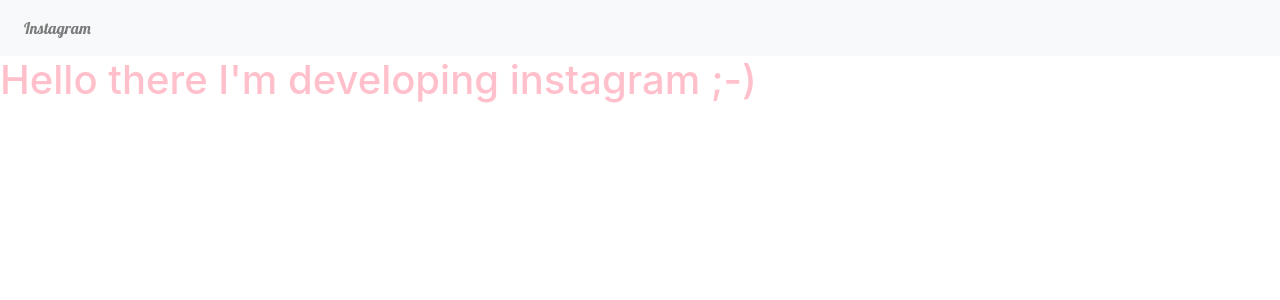
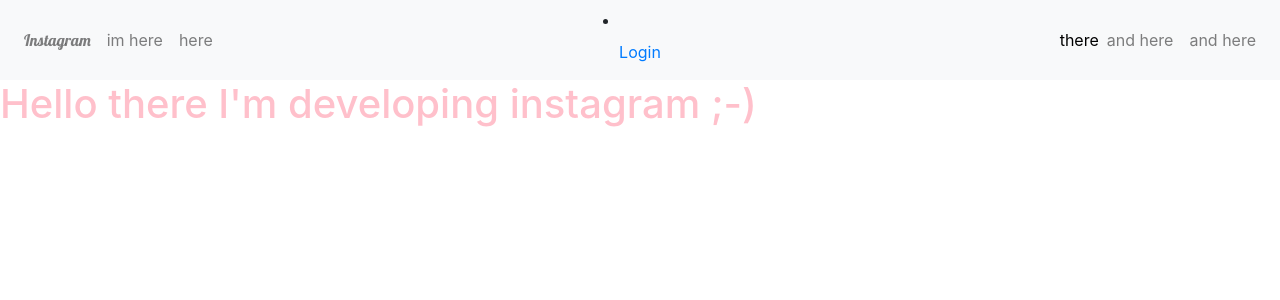
Before and after one commit to MungaiKeren/The_Gram_Master, a Django app: template instagram/templates/index.html in a window 1280 px wide. Shown: the top 300 px of the page. Run offline with Django 3.2, Linux system fonts and the light colour scheme; the template is opened without the code that fills it: most values are stand-ins (such as "Sample title", 1, 10 or a date in 2020); some libraries are stand-ins or nearby versions.

Commit message:
This commit restricts users from accessing the app unless they login

```diff
--- a/Gram/settings.py
+++ b/Gram/settings.py
@@ -123,3 +123,4 @@ STATICFILES_DIRS = [
 CRISPY_TEMPLATE_PACK = 'bootstrap4'
 
 LOGIN_REDIRECT_URL = "/"
+LOGOUT_REDIRECT_URL = "/login"
--- a/instagram/templates/navbar.html
+++ b/instagram/templates/navbar.html
@@ -8,21 +8,42 @@
         </a>
       </li>
       <li class="nav-item">
-        <a class="nav-link" href=""></a>
+        <a class="nav-link" href="">im here</a>
       </li>
       <li class="nav-item">
-          <a class="nav-link" href=""></a>
+          <a class="nav-link" href="">here</a>
         </li>
     </ul>
   </div>
   <div class="navbar-collapse collapse w-100 order-3 dual-collapse2">
     <ul class="navbar-nav ml-auto">
-        <li class="nav-item" style="color: white">
-
+        <li class="nav-item mt-2" style="color: black">
+            there
           </li>
       <li class="nav-item">
-        <a class="nav-link" href=""></a>
+        <a class="nav-link" href="">and here</a>
+      </li>
+      <li class="nav-item">
+        <a class="nav-link" href="">and here</a>
       </li>
     </ul>
   </div>
+  {%if user.is_authenticated%}
+  <div class="navbar-collapse collapse w-100 order-3 dual-collapse2">
+    <ul class="navbar-nav ml-auto">
+      <a href="/accounts/password/change">
+        <li class="nav-item mt-2" style="color: black">
+            Change password
+          </li>
+      </a>
+      <li class="nav-item">
+        <a class="nav-link" href="/logout">Logout</a>
+      </li>
+      {% else %}
+      <li class="nav-item">
+        <a class="nav-link" href="/login">Login</a>
+      </li>
+      {% endif %}
+    </ul>
+  </div>
 </nav>
--- a/instagram/views.py
+++ b/instagram/views.py
@@ -1,9 +1,11 @@
 from django.shortcuts import render, redirect
 from django.http import HttpResponse
 from .forms import RegisterForm
+from django.contrib.auth.decorators import login_required
 
 
 # Create your views here.
+@login_required(login_url='/login')
 def index(request):
     title = 'instagram-clone'
     param = {
```
